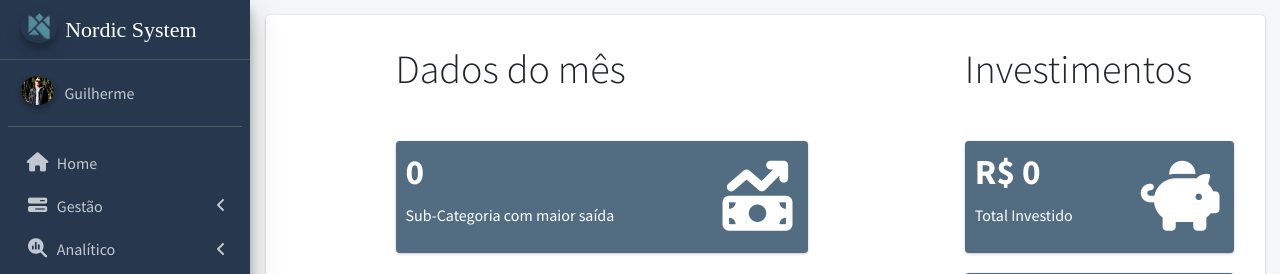
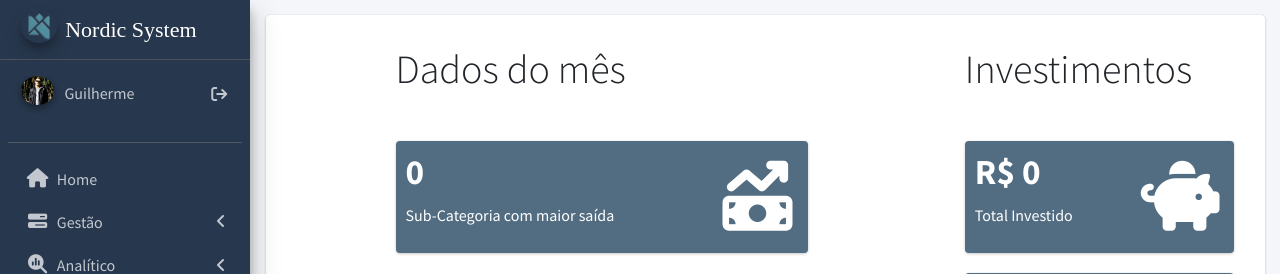
Before and after one commit to guimdavila/Sistema-de-controle-financeiro-PHP-JS-, a PHP site: page /Nordic/app/resumo.php in a window 1280 px wide. Shown: the top 274 px of the page. Run offline with PHP 8.4, Linux system fonts and the light colour scheme; a user stored in the database is signed in; data comes from the database, SQL or seed files in the repository; data that the repository does not hold is empty; some libraries are stand-ins or nearby versions.

Commit message:
Correção calculo de % dos investimentos + botão de logout

```diff
--- a/app/core.php
+++ b/app/core.php
@@ -816,10 +816,10 @@ include('php/funcoes.php');
                             var RetornaSaldo = Retornapositivo - RetornaNegativo;
 
 
-                            $('#iPositivo').html("R$: "+Retornapositivo.toFixed(2)).show();
-                            $('#iNegativo').html("R$: "+RetornaNegativo.toFixed(2)).show();
+                            $('#iPositivo').html("R$ "+Retornapositivo.toFixed(2)).show();
+                            $('#iNegativo').html("R$ "+RetornaNegativo.toFixed(2)).show();
 
-                            $('#iSaldo').html("R$: "+RetornaSaldo.toFixed(2)).show();
+                            $('#iSaldo').html("R$ "+RetornaSaldo.toFixed(2)).show();
                             $('#cardsGravados').html(Retornocards).show();
 
                         })
--- a/app/dist/css/styles.css
+++ b/app/dist/css/styles.css
@@ -737,6 +737,7 @@ tr.colunasCategorias td:hover {
     height: 0px;
 }
 
+
 .containerAlteracao{
     display: flex;
     align-items: center;
@@ -874,3 +875,37 @@ element.style {
 .cardGraficoResumo{
     margin-bottom: 2rem;
 }
+
+.buttonLogout{
+    position: absolute;
+    top: 15%;
+    left: 80%;
+    color: #c2c7d0;
+    cursor: pointer;
+}
+.buttonLogout:hover{
+    position: absolute;
+    top: 15%;
+    left: 80%;
+    color: #fff;
+    cursor: pointer;
+}
+.botaoInvisivelSideBar{
+    text-decoration: none;
+    background-color: transparent;
+    border: none;
+    width: 20px;
+    margin-right: 10px;
+    height: 0px;
+    position: absolute;
+    top: 15%;
+    left: 80%;
+}
+
+.infoSideBar{
+    max-height: 2px;
+}
+
+.painelUser{
+    padding-bottom: 10px;
+}
--- a/app/partes/sidebar.php
+++ b/app/partes/sidebar.php
@@ -3,12 +3,15 @@
 <!-- Sidebar -->
 <div class="sidebar">
   <!-- Sidebar user panel (optional) -->
-  <div class="user-panel mt-3 pb-3 mb-3 d-flex">
+  <div class="user-panel mt-3 pb-3 mb-3 d-flex painelUser">
     <div class="image">
       <img src="<?php echo fotoUsuario($_SESSION['idUsuario']); ?>" class="img-circle elevation-2" alt="User Image"> <!-- adicionar icone para foto de usuário -->
     </div>
     <div class="info">
       <a href="../app/perfilUsuario.php" class="d-block"><?php echo primeiroNomeUsuario($_SESSION['idUsuario']); ?> </a>
+      <form action="../app/php/validaLogoff.php">
+        <button class = "botaoInvisivelSideBar"><i class="fa-solid fa-arrow-right-from-bracket buttonLogout"></i></button>
+      </form>
     </div>
   </div>
 
--- a/app/php/funcaoAnalitico.php
+++ b/app/php/funcaoAnalitico.php
@@ -440,10 +440,11 @@ function ValoresInvestimentos()
 
     $totaisInvestidos = '';
     $cont = 0;
+    $id = $_SESSION['idUsuario'];
 
     include("conexao.php");
 
-    $sql = "select mov.idCategoria, sub.idSubCategoria, sub.nomeSubCategoria, sum(mov.valor) as valor from movimentacao mov inner join subcategoria sub on sub.idSubCategoria = mov.idSubCategoria where mov.idCategoria in (21,23) group by mov.idCategoria, sub.idSubCategoria, sub.nomeSubCategoria";
+    $sql = "select mov.idCategoria, sub.idSubCategoria, sub.nomeSubCategoria, sum(mov.valor) as valor from movimentacao mov inner join subcategoria sub on sub.idSubCategoria = mov.idSubCategoria where mov.idCategoria in (21,23) and mov.idusuario = $id group by mov.idCategoria, sub.idSubCategoria, sub.nomeSubCategoria";
     $result = mysqli_query($conexao, $sql);
     mysqli_close($conexao);
 
@@ -493,12 +494,13 @@ function ValoresInvestimentos()
 function DivisaoPorcInvestimentos()
 {
     $id = $_SESSION['idUsuario'];
-    $totaisInvestidos = '';
     $cont = 0;
 
     include("conexao.php");
 
-    $sql = "select mov.idCategoria, sub.idSubCategoria, sub.nomeSubCategoria, sum(mov.valor) as valor from movimentacao mov inner join subcategoria sub on sub.idSubCategoria = mov.idSubCategoria where mov.idCategoria in (21,23) group by mov.idCategoria, sub.idSubCategoria, sub.nomeSubCategoria";
+    $sql = "select mov.idCategoria, sub.idSubCategoria, sub.nomeSubCategoria, sum(mov.valor) as valor
+    from movimentacao mov inner join subcategoria sub on sub.idSubCategoria = mov.idSubCategoria
+    where mov.idCategoria in (21,23) and mov.idusuario = $id group by mov.idCategoria, sub.idSubCategoria, sub.nomeSubCategoria";
     $result = mysqli_query($conexao, $sql);
     mysqli_close($conexao);
 
```
Also changed, not shown: app/php/validaLogoff.php (added, +8 -0 lines).
